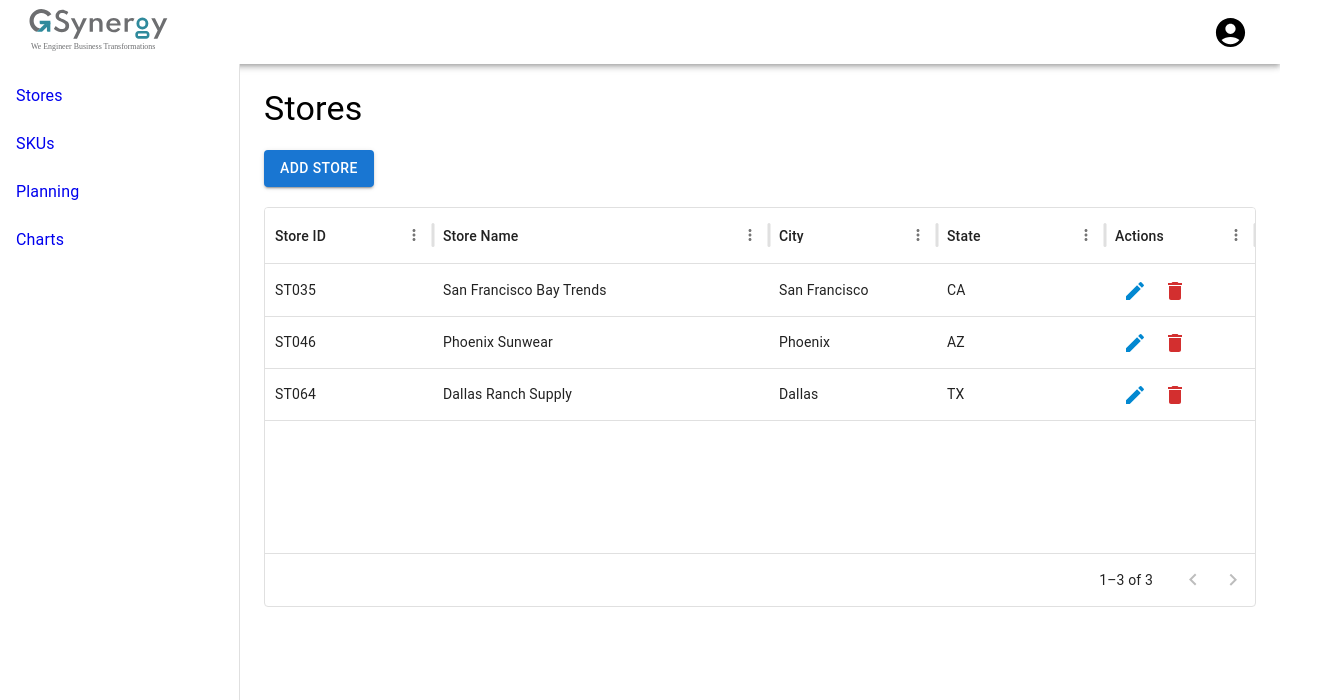
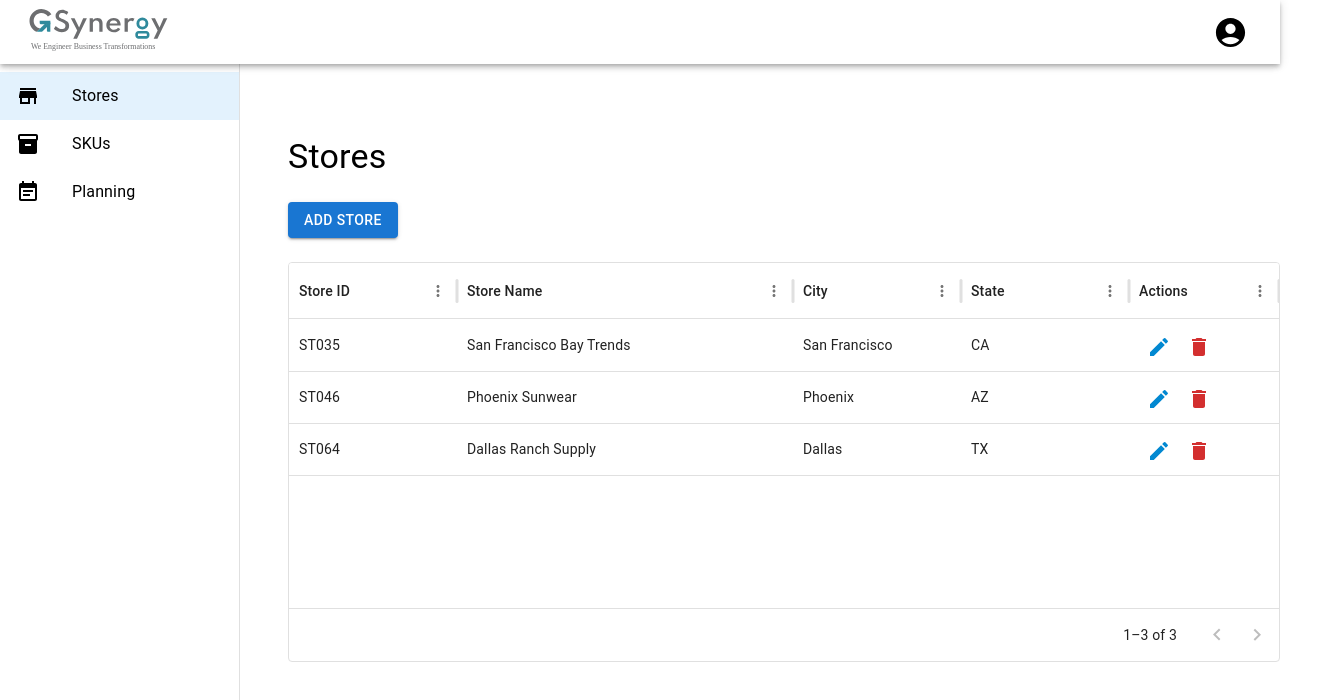
Before and after one commit to yatharthyadu/GS654321_Yatharth_Yadu, a Next.js app: page /stores in a window 1280 px wide. Shown: the top 700 px of the page, 1328 px wide, since content can reach past the window. Built offline with nearby package versions, Linux system fonts and the light colour scheme.

Commit message:
UI Cleanup

```diff
--- a/src/app/stores/page.tsx
+++ b/src/app/stores/page.tsx
@@ -62,18 +62,26 @@ export default function StoresPage() {
   ];
 
   return (
-    <Box>
-      <Typography variant="h4">Stores</Typography>
+    <Box
+      sx={{
+        minWidth: "992px",
+        maxWidth: "100%",
+        padding: "24px",
+        margin: "0 auto",
+      }}>
+      <Typography variant="h4" sx={{ mb: 3 }}>
+        Stores
+      </Typography>
 
       {/* Add Store Button */}
-      <Box sx={{ margin: "20px 0" }}>
+      <Box sx={{ mb: 3 }}>
         <Button variant="contained" onClick={handleAddStore}>
           Add Store
         </Button>
       </Box>
 
       {/* Data Grid */}
-      <Box sx={{ height: 400, width: "100%" }}>
+      <Box sx={{ height: 400 }}>
         <DataGrid
           rows={stores}
           columns={columns}
--- a/src/components/layout/Layout.tsx
+++ b/src/components/layout/Layout.tsx
@@ -11,15 +11,30 @@ interface LayoutProps {
 
 const Layout: React.FC<LayoutProps> = ({ children }) => {
   return (
-    <>
+    <Box
+      sx={{
+        display: "flex",
+        flexDirection: "column",
+        minHeight: "100vh",
+      }}>
       <Navbar />
-      <Box sx={{ display: "flex" }}>
+      <Box
+        sx={{
+          display: "flex",
+          flexGrow: 1,
+          pt: "88px",
+        }}>
         <Sidebar />
-        <Box component="main" sx={{ flexGrow: 1, p: 3 }}>
+        <Box
+          component="main"
+          sx={{
+            flexGrow: 1,
+            p: 3,
+          }}>
           {children}
         </Box>
       </Box>
-    </>
+    </Box>
   );
 };
 
--- a/src/components/layout/Navbar.tsx
+++ b/src/components/layout/Navbar.tsx
@@ -6,7 +6,13 @@ import Image from "next/image";
 
 export default function Navbar() {
   return (
-    <AppBar sx={{ color: "white", backgroundColor: "#fff" }} position="static">
+    <AppBar
+      sx={{
+        color: "white",
+        backgroundColor: "#fff",
+        zIndex: (theme) => theme.zIndex.drawer + 1,
+      }}
+      position="fixed">
       <Toolbar>
         <Box sx={{ flexGrow: 1, display: "flex", alignItems: "center" }}>
           <Box sx={{ width: 150, height: "auto", position: "relative" }}>
@@ -21,7 +27,6 @@ export default function Navbar() {
           </Box>
         </Box>
 
-        {/* Sign In Button */}
         <IconButton color="inherit">
           <AccountCircleIcon fontSize="large" sx={{ color: "#000000" }} />
         </IconButton>
--- a/src/components/layout/Sidebar.tsx
+++ b/src/components/layout/Sidebar.tsx
@@ -7,25 +7,30 @@ import {
   ListItem,
   ListItemText,
   IconButton,
+  ListItemIcon,
 } from "@mui/material";
 import MenuIcon from "@mui/icons-material/Menu";
+import StoreIcon from "@mui/icons-material/Store";
+import InventoryIcon from "@mui/icons-material/Inventory";
+import EventNoteIcon from "@mui/icons-material/EventNote";
 import Link from "next/link";
 import { useMediaQuery } from "@mui/material";
 import { useTheme } from "@mui/material/styles";
+import { usePathname } from "next/navigation";
 
 const drawerWidth = 240;
 
 const pages = [
-  { name: "Stores", path: "/stores" },
-  { name: "SKUs", path: "/skus" },
-  { name: "Planning", path: "/planning" },
-  { name: "Charts", path: "/charts" },
+  { name: "Stores", path: "/stores", icon: <StoreIcon /> },
+  { name: "SKUs", path: "/skus", icon: <InventoryIcon /> },
+  { name: "Planning", path: "/planning", icon: <EventNoteIcon /> },
 ];
 
 export default function Sidebar() {
   const [mobileOpen, setMobileOpen] = useState(false);
   const theme = useTheme();
   const isMobile = useMediaQuery(theme.breakpoints.down("md"));
+  const pathname = usePathname();
 
   const toggleDrawer = () => {
     setMobileOpen(!mobileOpen);
@@ -51,17 +56,33 @@ export default function Sidebar() {
           [`& .MuiDrawer-paper`]: {
             width: drawerWidth,
             boxSizing: "border-box",
-            top: isMobile ? 0 : 64, // Stick below navbar on desktop
-            height: isMobile ? "100vh" : "calc(100vh - 64px)",
+            position: "fixed",
+            top: { xs: 0, md: 64 },
+            height: { xs: "100%", md: "calc(100% - 64px)" },
+            borderRight: "1px solid rgba(0, 0, 0, 0.12)",
           },
         }}>
-        <List>
+        <List
+          sx={{
+            color: "#00000",
+            marginTop: { xs: "64px", md: 0 },
+          }}>
           {pages.map((page) => (
             <ListItem
               key={page.name}
               component={Link}
               href={page.path}
+              sx={{
+                color: "#000000",
+                backgroundColor:
+                  pathname === page.path ? "#e3f2fd" : "transparent",
+                "&:hover": {
+                  backgroundColor:
+                    pathname === page.path ? "#bbdefb" : "#f5f5f5",
+                },
+              }}
               onClick={isMobile ? toggleDrawer : undefined}>
+              <ListItemIcon sx={{ color: "#000000" }}>{page.icon}</ListItemIcon>
               <ListItemText primary={page.name} />
             </ListItem>
           ))}
--- a/src/redux/skusSlice.ts
+++ b/src/redux/skusSlice.ts
@@ -13,8 +13,8 @@ interface SkusState {
 
 const initialState: SkusState = {
   skus: [
-    { id: "SKU001", name: "Wireless Bluetooth Headphones", price: 129, cost: 80 },
-    { id: "SKU002", name: "Smartwatch with Fitness Tracker", price: 199, cost: 120 },
+    { id: "SKU001", name: "Crew Neck Merino Wool Sweater", price: 129, cost: 80 },
+    { id: "SKU002", name: "Faux Leather Leggings", price: 199, cost: 120 },
   ],
 };
 
--- a/src/redux/store.ts
+++ b/src/redux/store.ts
@@ -1,8 +1,6 @@
 import { configureStore } from "@reduxjs/toolkit";
-import storesReducer from "../redux/storesSlice";
-import skusReducer from "../redux/skusSlice";
-
-
+import storesReducer from "./storesSlice";
+import skusReducer from "./skusSlice";
 
 export const store = configureStore({
   reducer: {
```
Also changed, not shown: src/app/page.module.css (+2 -5 lines), src/app/page.tsx (+7 -3 lines), src/app/planning/page.tsx (+8 -15 lines), src/components/grid/PlanningGrid.tsx (+4 -4 lines), src/middleware.ts (added, +10 -0 lines), 1 other file (tests, documents, lock files or other folders).
